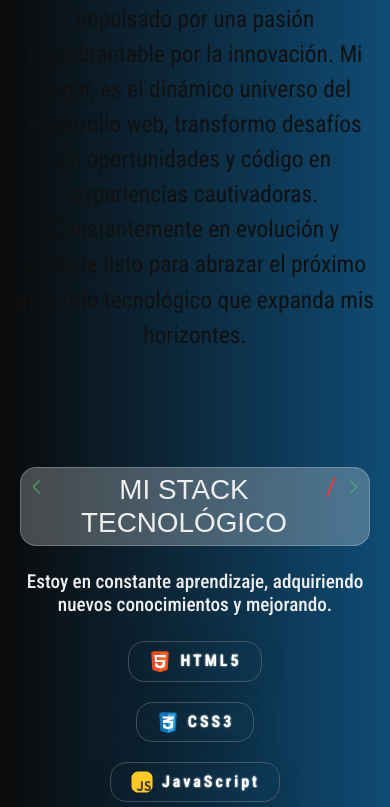
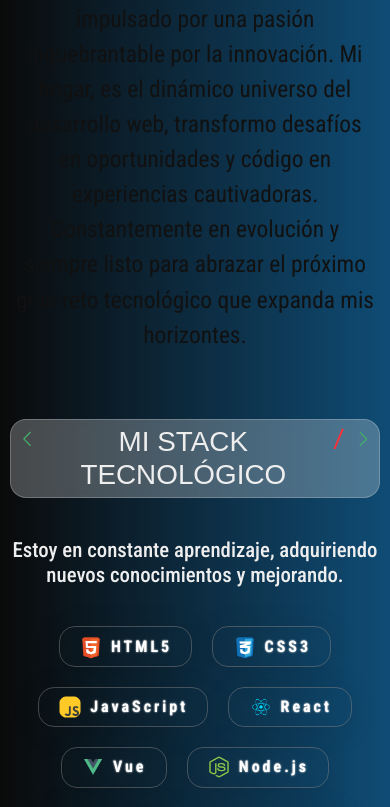
Before and after one commit to Javillat/portfolio, a React (Create React App) app in the folder frontend/: page /tech in a window 390 px wide. Shown: the part 1156-1963 px from the top of the page. Built offline with nearby package versions, Linux system fonts and the light colour scheme; a web font is replaced by a local one.

Commit message:
chore: Stack botones y textos adaptados

```diff
--- a/frontend/src/App.css
+++ b/frontend/src/App.css
@@ -719,6 +719,25 @@
     mask-image: linear-gradient(to right, transparent, black 15%, black 85%, transparent);
   }
 
+  .section-tech.skills-container {
+    padding: 10px;
+    padding-top: 3.5rem;
+  }
+
+  .section-tech.skills-container .skills-container-title h2 {
+    font-size: 1.3rem;
+    margin-top: 1.5rem;
+    margin-bottom: 1.5rem;
+  }
+
+  .section-tech.skills-container .skills-container-skills {
+    width: 100%;
+    padding: 0px;
+    padding-top: 15px;
+    padding-bottom: 35px;
+    gap: 20px;
+  }
+
   main .profile-blocks-appear {
     position: absolute;
     top: 0;
```
